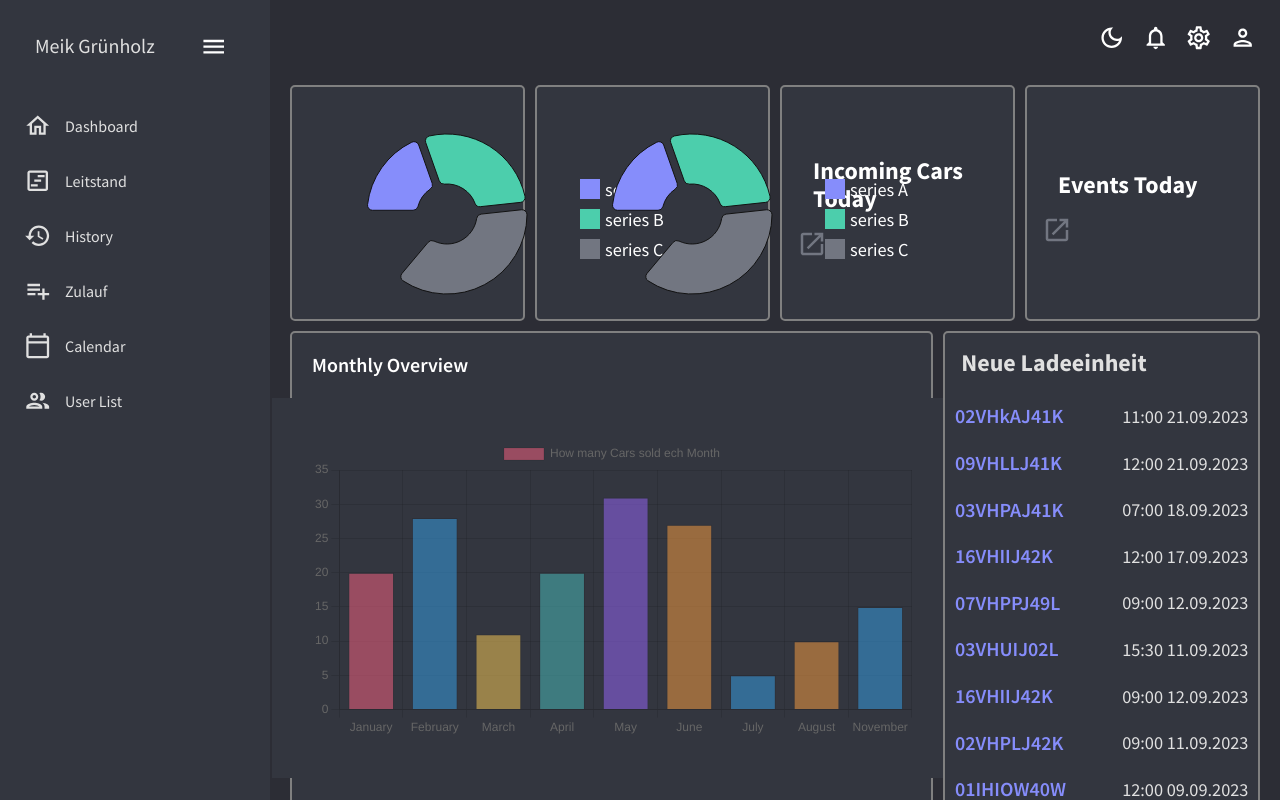
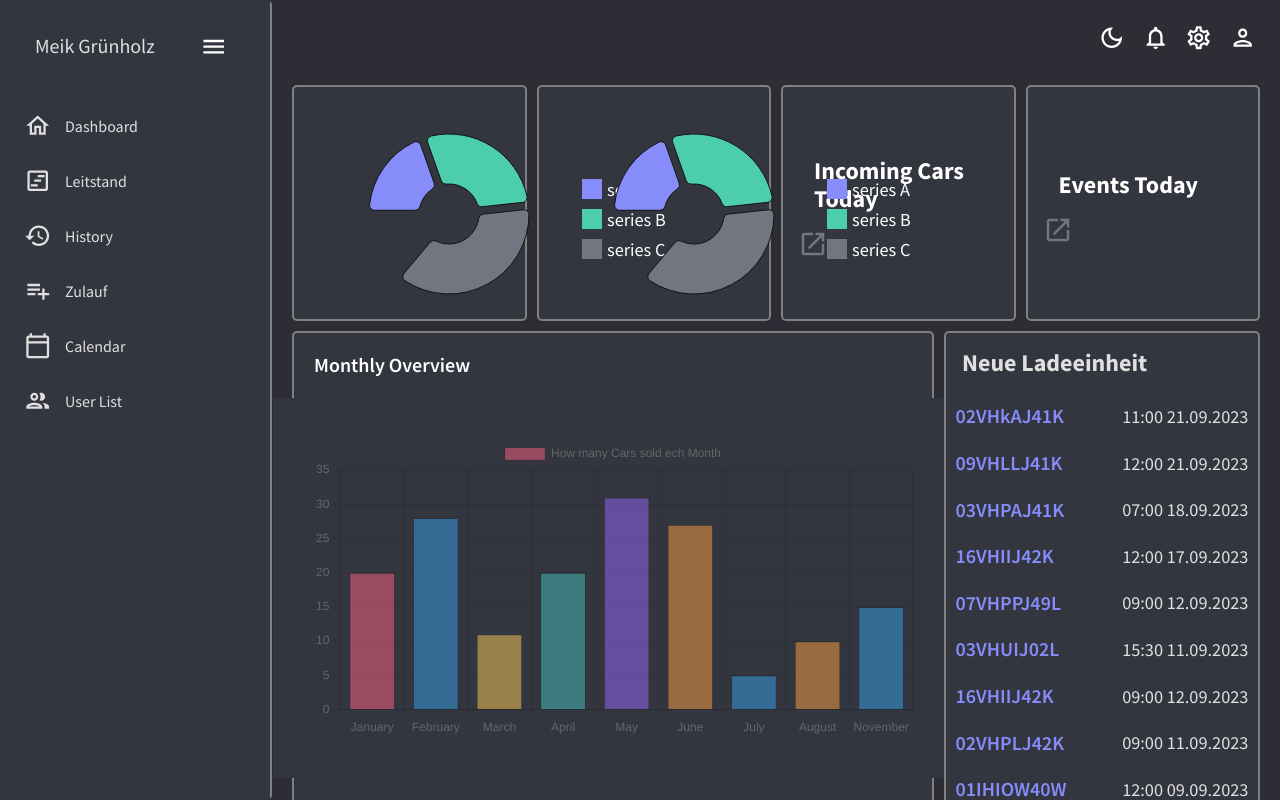
Before and after one commit to crowtek/Data-Visualization-Tool, a React (Create React App) app: page / in a window 1280 px wide. Built offline with nearby package versions, Linux system fonts and the light colour scheme.

Commit message:
Sidebar Boarder hinzugefügt

```diff
--- a/src/scenes/global/Sidebar.jsx
+++ b/src/scenes/global/Sidebar.jsx
@@ -39,6 +39,7 @@ const Sidebar = () => {
   return (
     <Box
       sx={{
+        borderRadius:"5px", borderRight:"2px solid gray",
         fontSize:16,
         "& .pro-sidebar-inner": {
           background: `${colors.primary[400]} !important`,
```
